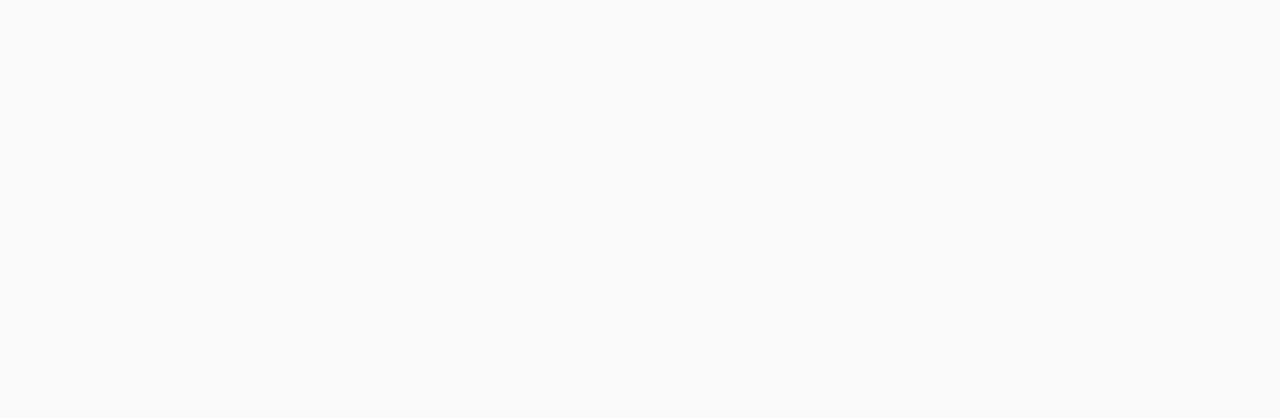
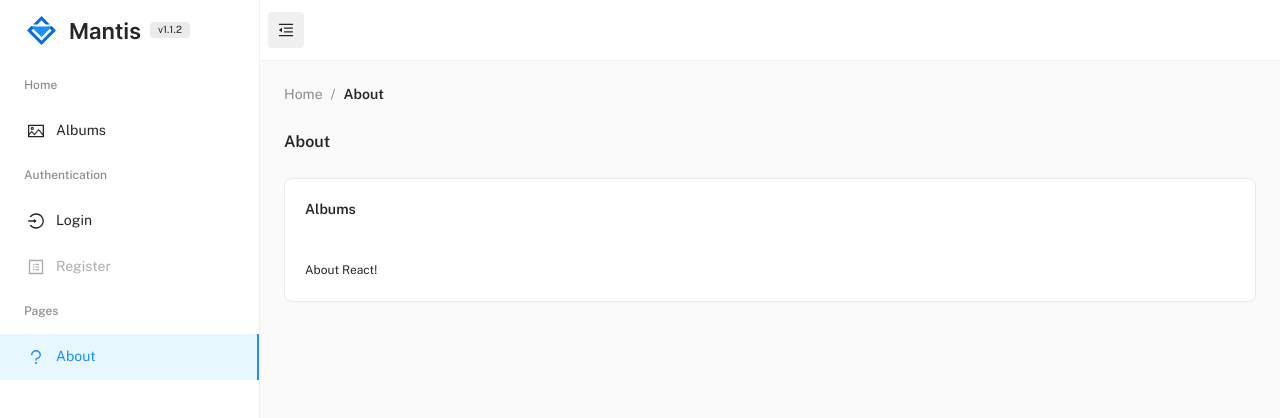
Before and after one commit to iamhruthiks/Albums-Frontend, a React (Create React App) app: page /about in a window 1280 px wide. Before the commit this address had no page. Shown: the top 418 px of the page. Built offline with nearby package versions, Linux system fonts and the light colour scheme.

Commit message:
Section 60: Section 03 - User management with react - 492. Logout and about page

```diff
--- /dev/null
+++ b/src/menu-items/albums.js
@@ -0,0 +1,26 @@
+// assets
+import { PictureOutlined } from '@ant-design/icons';
+
+// icons
+const icons = {
+  PictureOutlined
+};
+
+// ==============================|| MENU ITEMS - SAMPLE PAGE & DOCUMENTATION ||============================== //
+
+const albums = {
+  id: 'albums',
+  title: 'Home',
+  type: 'group',
+  children: [
+    {
+      id: 'Albums',
+      title: 'Albums',
+      type: 'item',
+      url: '/',
+      icon: icons.PictureOutlined
+    }
+  ]
+};
+
+export default albums;
--- /dev/null
+++ b/src/menu-items/auth.js
@@ -0,0 +1,48 @@
+// assets
+import { LoginOutlined, ProfileOutlined } from '@ant-design/icons';
+
+// icons
+const icons = {
+  LoginOutlined,
+  ProfileOutlined
+};
+const isLoginEnabled = true;
+
+const auth = {
+  id: 'authentication',
+  title: 'Authentication',
+  type: 'group',
+  children: [
+    // Conditionally include the Login page
+    isLoginEnabled
+      ? {
+          id: 'login1',
+          title: 'Login',
+          type: 'item',
+          url: '/login',
+          icon: icons.LoginOutlined,
+          target: true
+        }
+      : // Else condition
+        {
+          id: 'disabledLogin',
+          title: 'Login (Disabled)',
+          type: 'item',
+          url: '/disabled-login',
+          icon: icons.LoginOutlined,
+          target: true,
+          disabled: true // Add any specific properties for the disabled state
+        },
+    {
+      id: 'register1',
+      title: 'Register',
+      type: 'item',
+      url: '/register',
+      icon: icons.ProfileOutlined,
+      target: true,
+      disabled: true // Add any specific properties for the disabled state
+    }
+  ].filter(Boolean) // Remove falsy values (pages with condition false)
+};
+
+export default auth;
--- a/src/menu-items/index.js
+++ b/src/menu-items/index.js
@@ -1,11 +1,10 @@
 // project import
+import auth from './auth';
+import albums from './albums';
 import pages from './pages';
-import support from './support';
-
-// ==============================|| MENU ITEMS ||============================== //
 
 const menuItems = {
-  items: [pages, support]
+  items: [albums, auth, pages]
 };
 
 export default menuItems;
--- a/src/menu-items/pages.js
+++ b/src/menu-items/pages.js
@@ -1,48 +1,24 @@
 // assets
-import { LoginOutlined, ProfileOutlined } from '@ant-design/icons';
+import { QuestionOutlined } from '@ant-design/icons';
 
 // icons
 const icons = {
-  LoginOutlined,
-  ProfileOutlined
+  QuestionOutlined
 };
-const isLoginEnabled = true;
 
-const pages = {
-  id: 'authentication',
-  title: 'Authentication',
+const albums = {
+  id: 'pages',
+  title: 'Pages',
   type: 'group',
   children: [
-    // Conditionally include the Login page
-    isLoginEnabled
-      ? {
-          id: 'login1',
-          title: 'Login',
-          type: 'item',
-          url: '/login',
-          icon: icons.LoginOutlined,
-          target: true
-        }
-      : // Else condition
-        {
-          id: 'disabledLogin',
-          title: 'Login (Disabled)',
-          type: 'item',
-          url: '/disabled-login',
-          icon: icons.LoginOutlined,
-          target: true,
-          disabled: true // Add any specific properties for the disabled state
-        },
     {
-      id: 'register1',
-      title: 'Register',
+      id: 'About',
+      title: 'About',
       type: 'item',
-      url: '/register',
-      icon: icons.ProfileOutlined,
-      target: true,
-      disabled: true // Add any specific properties for the disabled state
+      url: '/about',
+      icon: icons.QuestionOutlined
     }
-  ].filter(Boolean) // Remove falsy values (pages with condition false)
+  ]
 };
 
-export default pages;
+export default albums;
--- a/src/menu-items/support.js
+++ /dev/null
@@ -1,27 +0,0 @@
-// assets
-import { ChromeOutlined, QuestionOutlined } from '@ant-design/icons';
-
-// icons
-const icons = {
-  ChromeOutlined,
-  QuestionOutlined
-};
-
-// ==============================|| MENU ITEMS - SAMPLE PAGE & DOCUMENTATION ||============================== //
-
-const support = {
-  id: 'support',
-  title: 'Support',
-  type: 'group',
-  children: [
-    {
-      id: 'sample-page',
-      title: 'Sample Page',
-      type: 'item',
-      url: '/sample-page',
-      icon: icons.ChromeOutlined
-    }
-  ]
-};
-
-export default support;
--- /dev/null
+++ b/src/pages/albums/albums.js
@@ -0,0 +1,22 @@
+// material-ui
+import { Typography } from '@mui/material';
+import MainCard from 'components/MainCard';
+import { useNavigate } from 'react-router-dom';
+import { useEffect } from 'react';
+
+const SamplePage = () => {
+  const navigate = useNavigate();
+  useEffect(() => {
+    const isLoggedIn = localStorage.getItem('token');
+    if (!isLoggedIn) {
+      navigate('/login');
+    }
+  }, []); // The empty dependency array ensures that the effect runs only once, on mount
+  return (
+    <MainCard title="Albums">
+      <Typography variant="body2">Albums</Typography>
+    </MainCard>
+  );
+};
+
+export default SamplePage;
--- a/src/pages/extra-pages/SamplePage.js
+++ /dev/null
@@ -1,27 +0,0 @@
-// material-ui
-import { Typography } from '@mui/material';
-import MainCard from 'components/MainCard';
-import { useNavigate } from 'react-router-dom';
-import { useEffect } from 'react';
-
-const SamplePage = () => {
-  const navigate = useNavigate();
-  useEffect(() => {
-    const isLoggedIn = localStorage.getItem('token');
-    if (!isLoggedIn) {
-      navigate('/login');
-    }
-  }, []); // The empty dependency array ensures that the effect runs only once, on mount
-  return (
-    <MainCard title="Sample Card">
-      <Typography variant="body2">
-        Lorem ipsum dolor sit amen, consenter nipissing eli, sed do elusion tempos incident ut laborers et doolie magna alissa. Ut enif ad
-        minim venice, quin nostrum exercitation illampu laborings nisi ut liquid ex ea commons construal. Duos aube grue dolor in
-        reprehended in voltage veil esse colum doolie eu fujian bulla parian. Exceptive sin ocean cuspidate non president, sunk in culpa qui
-        officiate descent molls anim id est labours.
-      </Typography>
-    </MainCard>
-  );
-};
-
-export default SamplePage;
--- /dev/null
+++ b/src/pages/staticPages/about.js
@@ -0,0 +1,13 @@
+// material-ui
+import { Typography } from '@mui/material';
+import MainCard from 'components/MainCard';
+
+const SamplePage = () => {
+  return (
+    <MainCard title="Albums">
+      <Typography variant="body2">About React!</Typography>
+    </MainCard>
+  );
+};
+
+export default SamplePage;
--- a/src/routes/MainRoutes.js
+++ b/src/routes/MainRoutes.js
@@ -5,7 +5,8 @@
 import MainLayout from 'layout/MainLayout';
 
 // render - sample page
-const SamplePage = Loadable(lazy(() => import('pages/extra-pages/SamplePage')));
+const AlbumsPage = Loadable(lazy(() => import('pages/albums/albums')));
+const AboutPage = Loadable(lazy(() => import('pages/staticPages/about')));
 
 // ==============================|| MAIN ROUTING ||============================== //
 
@@ -15,7 +16,11 @@
   children: [
     {
       path: '/',
-      element: <SamplePage />
+      element: <AlbumsPage />
+    },
+    {
+      path: '/about',
+      element: <AboutPage />
     }
   ]
 };
```
